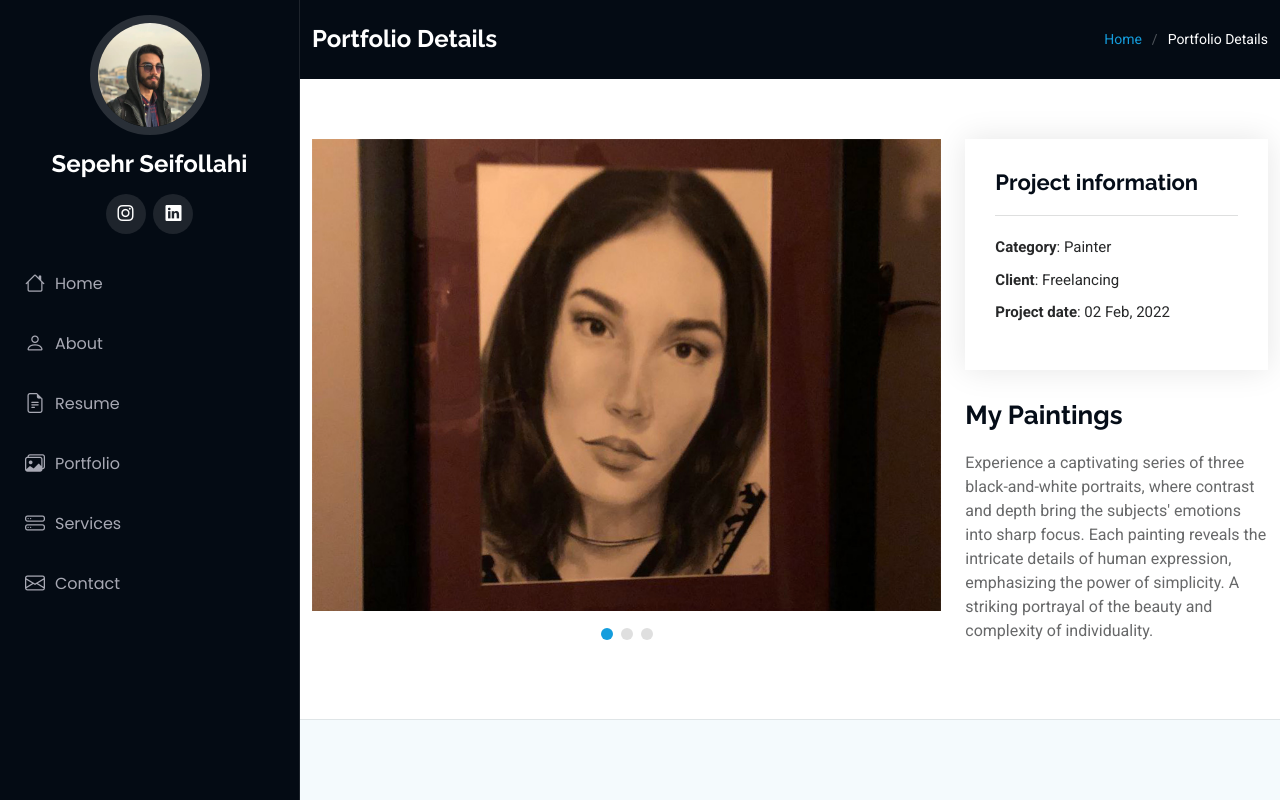
After one commit to SepDev7/cv_project, a Django app: page /portfolio_details_2/ in a window 1280 px wide. The commit adds this page. Run offline with Django 5.2, Linux system fonts and the light colour scheme; some libraries are stand-ins or nearby versions.

Commit message:
new page portfolio_details_2 added v0.0.8

```diff
--- a/portfolio/templates/portfolio/index.html
+++ b/portfolio/templates/portfolio/index.html
@@ -410,7 +410,7 @@
                   <h4>Paint 1</h4>
                   <p>Elegance</p>
                   <a href="{% static 'portfolio/img/portfolio/paint-1.jpg' %}" title="paint 1" data-gallery="portfolio-gallery-product" class="glightbox preview-link"><i class="bi bi-zoom-in"></i></a>
-                  <a href="portfolio_details/" title="More Details" class="details-link"><i class="bi bi-link-45deg"></i></a>
+                  <a href="portfolio_details_2/" title="More Details" class="details-link"><i class="bi bi-link-45deg"></i></a>
                 </div>
               </div>
             </div><!-- End Portfolio Item -->
@@ -434,7 +434,7 @@
                   <h4>Paint 2</h4>
                   <p>Seductive</p>
                   <a href="{% static 'portfolio/img/portfolio/paint-2.jpg' %}" title="Paint 2" data-gallery="portfolio-gallery-product" class="glightbox preview-link"><i class="bi bi-zoom-in"></i></a>
-                  <a href="portfolio_details/" title="More Details" class="details-link"><i class="bi bi-link-45deg"></i></a>
+                  <a href="portfolio_details_2/" title="More Details" class="details-link"><i class="bi bi-link-45deg"></i></a>
                 </div>
               </div>
             </div><!-- End Portfolio Item -->
@@ -458,7 +458,7 @@
                   <h4>Paint 3</h4>
                   <p>Secretive</p>
                   <a href="{% static 'portfolio/img/portfolio/paint-3.jpg' %}" title="Paint 3" data-gallery="portfolio-gallery-product" class="glightbox preview-link"><i class="bi bi-zoom-in"></i></a>
-                  <a href="portfolio_details/" title="More Details" class="details-link"><i class="bi bi-link-45deg"></i></a>
+                  <a href="portfolio_details_2/" title="More Details" class="details-link"><i class="bi bi-link-45deg"></i></a>
                 </div>
               </div>
             </div><!-- End Portfolio Item -->
--- /dev/null
+++ b/portfolio/templates/portfolio/portfolio-details-2.html
@@ -0,0 +1,187 @@
+{% load static %}
+<!DOCTYPE html>
+<html lang="en">
+
+<head>
+  <meta charset="utf-8">
+  <meta content="width=device-width, initial-scale=1.0" name="viewport">
+  <title>Portfolio Details - iPortfolio Bootstrap Template</title>
+  <meta content="" name="description">
+  <meta content="" name="keywords">
+
+  <!-- Favicons -->
+  <link href="{% static 'portfolio/img/favicon.png' %}" rel="icon">
+  <link href="{% static 'portfolio/img/apple-touch-icon.png' %}" rel="apple-touch-icon">
+
+  <!-- Fonts -->
+  <link href="https://fonts.googleapis.com" rel="preconnect">
+  <link href="https://fonts.gstatic.com" rel="preconnect" crossorigin>
+  <link href="https://fonts.googleapis.com/css2?family=Roboto:ital,wght@0,100;0,300;0,400;0,500;0,700;0,900;1,100;1,300;1,400;1,500;1,700;1,900&family=Poppins:ital,wght@0,100;0,200;0,300;0,400;0,500;0,600;0,700;0,800;0,900;1,100;1,200;1,300;1,400;1,500;1,600;1,700;1,800;1,900&family=Raleway:ital,wght@0,100;0,200;0,300;0,400;0,500;0,600;0,700;0,800;0,900;1,100;1,200;1,300;1,400;1,500;1,600;1,700;1,800;1,900&display=swap" rel="stylesheet">
+
+  <!-- Vendor CSS Files -->
+  <link href="{% static 'portfolio/vendor/bootstrap/css/bootstrap.min.css' %}" rel="stylesheet">
+  <link href="{% static 'portfolio/vendor/bootstrap-icons/bootstrap-icons.css' %}" rel="stylesheet">
+  <link href="{% static 'portfolio/vendor/aos/aos.css' %}" rel="stylesheet">
+  <link href="{% static 'portfolio/vendor/glightbox/css/glightbox.min.css' %}" rel="stylesheet">
+  <link href="{% static 'portfolio/vendor/swiper/swiper-bundle.min.css' %}" rel="stylesheet">
+
+  <!-- Main CSS File -->
+  <link href="{% static 'portfolio/css/main.css' %}" rel="stylesheet">
+
+  <!-- =======================================================
+  * Template Name: iPortfolio
+  * Template URL: https://bootstrapmade.com/iportfolio-bootstrap-portfolio-websites-template/
+  * Updated: Jun 29 2024 with Bootstrap v5.3.3
+  * Author: BootstrapMade.com
+  * License: https://bootstrapmade.com/license/
+  ======================================================== -->
+</head>
+
+<body class="portfolio-details-page">
+
+  <header id="header" class="header dark-background d-flex flex-column">
+    <i class="header-toggle d-xl-none bi bi-list"></i>
+
+    <div class="profile-img">
+      <img src="{% static 'portfolio/img/my-profile-pic.jpg' %}" alt="" class="img-fluid rounded-circle">
+    </div>
+
+    <a href=".." class="logo d-flex align-items-center justify-content-center">
+      <!-- Uncomment the line below if you also wish to use an image logo -->
+      <!-- <img src="{% static 'portfolio/img/logo.png" alt=""> -->
+      <h1 class="sitename">Sepehr Seifollahi</h1>
+    </a>
+
+    <div class="social-links text-center">
+      <a href="https://www.instagram.com/sepehr.s7/" class="instagram" target="_blank">
+        <i class="bi bi-instagram"></i>
+      </a>
+      <a href="https://www.linkedin.com/in/sepehr-seifollahi-2b80031ba/" class="linkedin" target="_blank">
+        <i class="bi bi-linkedin"></i>
+      </a>
+    </div>
+
+    <nav id="navmenu" class="navmenu">
+      <ul>
+        <li><a href="#hero"><i class="bi bi-house navicon"></i>Home</a></li>
+        <li><a href="#about"><i class="bi bi-person navicon"></i> About</a></li>
+        <li><a href="#resume"><i class="bi bi-file-earmark-text navicon"></i> Resume</a></li>
+        <li><a href="#portfolio"><i class="bi bi-images navicon"></i> Portfolio</a></li>
+        <li><a href="#services"><i class="bi bi-hdd-stack navicon"></i> Services</a></li>
+        <li><a href="#contact"><i class="bi bi-envelope navicon"></i> Contact</a></li>
+      </ul>
+    </nav>
+
+  </header>
+
+  <main class="main">
+
+    <!-- Page Title -->
+    <div class="page-title dark-background">
+      <div class="container d-lg-flex justify-content-between align-items-center">
+        <h1 class="mb-2 mb-lg-0">Portfolio Details</h1>
+        <nav class="breadcrumbs">
+          <ol>
+            <li><a href="..">Home</a></li>
+            <li class="current">Portfolio Details</li>
+          </ol>
+        </nav>
+      </div>
+    </div><!-- End Page Title -->
+
+    <!-- Portfolio Details Section -->
+    <section id="portfolio-details" class="portfolio-details section">
+
+      <div class="container" data-aos="fade-up" data-aos-delay="100">
+
+        <div class="row gy-4">
+
+          <div class="col-lg-8">
+            <div class="portfolio-details-slider swiper init-swiper">
+
+              <script type="application/json" class="swiper-config">
+                {
+                  "loop": true,
+                  "speed": 600,
+                  "autoplay": {
+                    "delay": 5000
+                  },
+                  "slidesPerView": "auto",
+                  "pagination": {
+                    "el": ".swiper-pagination",
+                    "type": "bullets",
+                    "clickable": true
+                  }
+                }
+              </script>
+
+              <div class="swiper-wrapper align-items-center">
+
+                <div class="swiper-slide">
+                  <img src="{% static 'portfolio/img/portfolio/Paint-1.jpg' %}" alt="">
+                </div>
+
+                <div class="swiper-slide">
+                  <img src="{% static 'portfolio/img/portfolio/Paint-2.jpg' %}" alt="">
+                </div>
+
+                <div class="swiper-slide">
+                  <img src="{% static 'portfolio/img/portfolio/Paint-3.jpg' %}" alt="">
+                </div>
+
+              </div>
+              <div class="swiper-pagination"></div>
+            </div>
+          </div>
+
+          <div class="col-lg-4">
+            <div class="portfolio-info" data-aos="fade-up" data-aos-delay="200">
+              <h3>Project information</h3>
+              <ul>
+                <li><strong>Category</strong>: Painter</li>
+                <li><strong>Client</strong>: Freelancing</li>
+                <li><strong>Project date</strong>: 02 Feb, 2022</li>
+              </ul>
+            </div>
+            <div class="portfolio-description" data-aos="fade-up" data-aos-delay="300">
+              <h2>My Paintings</h2>
+              <p>
+                Experience a captivating series of three black-and-white portraits, where contrast and depth bring the subjects' emotions into sharp focus. Each painting reveals the intricate details of human expression, emphasizing the power of simplicity. A striking portrayal of the beauty and complexity of individuality.
+              </p>
+            </div>
+          </div>
+
+        </div>
+
+      </div>
+
+    </section><!-- /Portfolio Details Section -->
+
+  </main>
+
+  <footer id="footer" class="footer position-relative light-background"></footer>
+
+  <!-- Scroll Top -->
+  <a href="#" id="scroll-top" class="scroll-top d-flex align-items-center justify-content-center"><i class="bi bi-arrow-up-short"></i></a>
+
+  <!-- Preloader -->
+  <div id="preloader"></div>
+
+  <!-- Vendor JS Files -->
+  <script src="{% static 'portfolio/vendor/bootstrap/js/bootstrap.bundle.min.js' %}"></script>
+  <script src="{% static 'portfolio/vendor/php-email-form/validate.js' %}"></script>
+  <script src="{% static 'portfolio/vendor/aos/aos.js' %}"></script>
+  <script src="{% static 'portfolio/vendor/typed.js/typed.umd.js' %}"></script>
+  <script src="{% static 'portfolio/vendor/purecounter/purecounter_vanilla.js' %}"></script>
+  <script src="{% static 'portfolio/vendor/waypoints/noframework.waypoints.js' %}"></script>
+  <script src="{% static 'portfolio/vendor/glightbox/js/glightbox.min.js' %}"></script>
+  <script src="{% static 'portfolio/vendor/imagesloaded/imagesloaded.pkgd.min.js' %}"></script>
+  <script src="{% static 'portfolio/vendor/isotope-layout/isotope.pkgd.min.js' %}"></script>
+  <script src="{% static 'portfolio/vendor/swiper/swiper-bundle.min.js' %}"></script>
+
+  <!-- Main JS File -->
+  <script src="{% static 'portfolio/js/main.js' %}"></script>
+
+</body>
+
+</html>
--- a/portfolio/urls.py
+++ b/portfolio/urls.py
@@ -1,9 +1,9 @@
 from django.urls import path
-from .views import contact_view, home, portfolio_details
-from . import views
+from .views import contact_view, home, portfolio_details, portfolio_details_2
 
 urlpatterns = [
     path('', home, name='home'),
     path('contact/', contact_view, name='contact'),
     path('portfolio_details/', portfolio_details, name='portfolio_details'),
+    path('portfolio_details_2/', portfolio_details_2, name='portfolio_details_2'),
 ]
--- a/portfolio/views.py
+++ b/portfolio/views.py
@@ -8,6 +8,9 @@ def home(request):
 
 def portfolio_details(request):
     return render(request, 'portfolio/portfolio-details.html')
+
+def portfolio_details_2(request):
+    return render(request, 'portfolio/portfolio-details-2.html')
 
 def contact_view(request):
     if request.method == 'POST':
```
